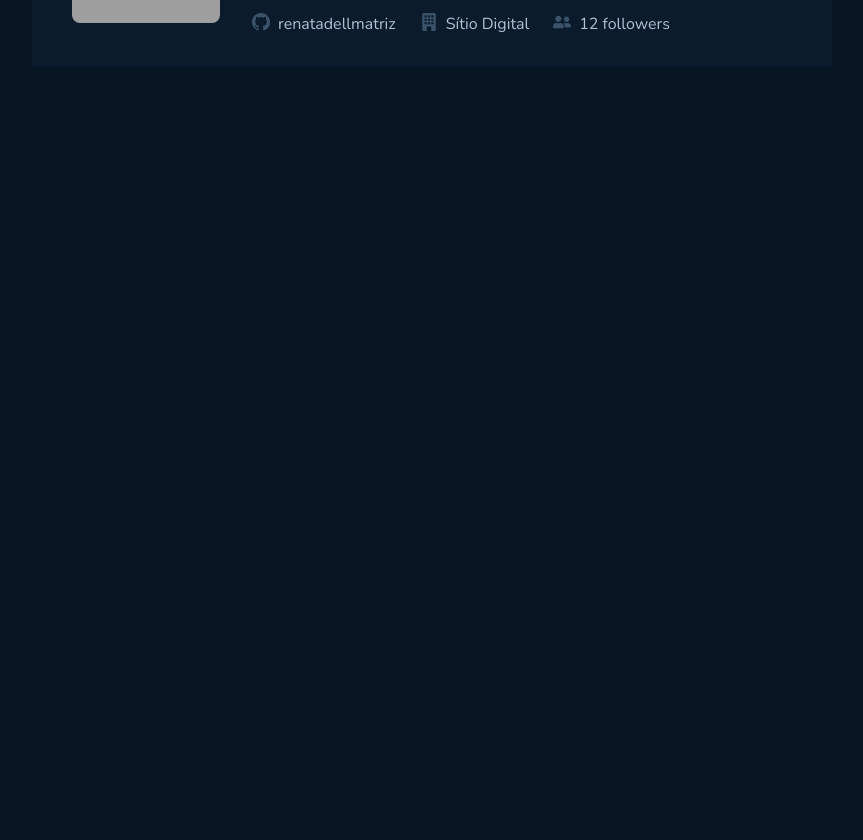
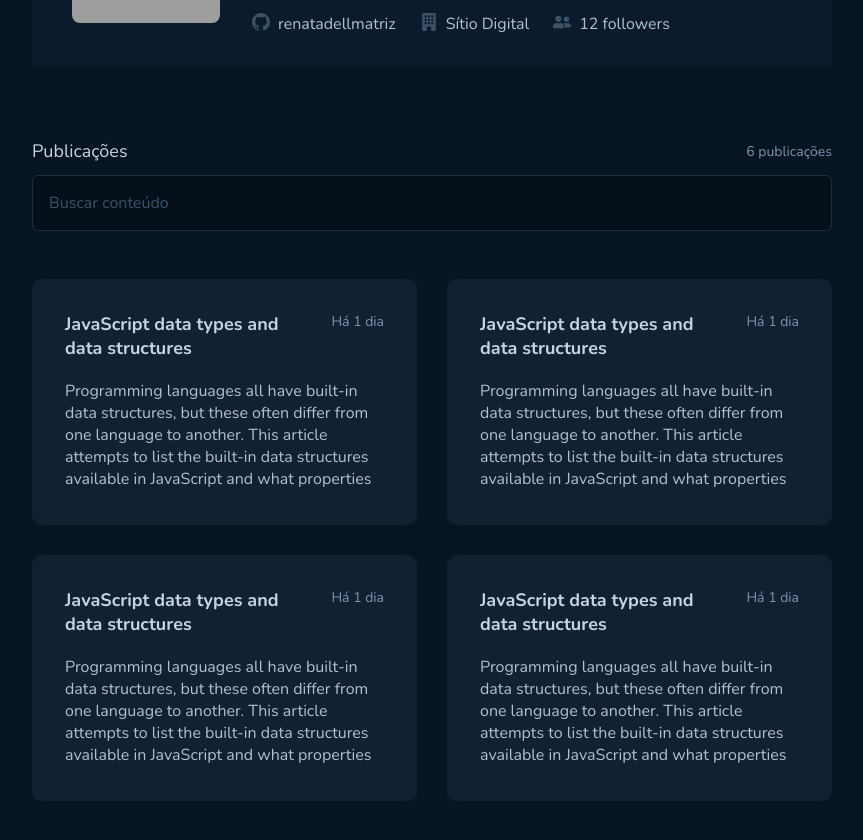
Before and after one commit to RenataDellamatriz/github-blog, a React (Vite) app: page / in a window 1280 px wide. Shown: the part 360-1200 px from the top of the page, without its empty margins (208-1071 px from the left). Before the commit the page ends 800 px from the top, so only its background shows below. Built offline with nearby package versions, Linux system fonts and the light colour scheme; grey boxes are pictures that could not be loaded.

Commit message:
feat: home page

```diff
--- /dev/null
+++ b/src/pages/Home/components/PostCard/index.tsx
@@ -0,0 +1,31 @@
+import {
+  PostCardContainer,
+  PostDescription,
+  PostHeader,
+  PostTitle,
+} from './styles'
+
+export function PostCard() {
+  return (
+    <PostCardContainer>
+      <PostHeader>
+        <PostTitle>JavaScript data types and data structures</PostTitle>
+        <span>Há 1 dia</span>
+      </PostHeader>
+      <PostDescription>
+        <p>
+          Programming languages all have built-in data structures, but these
+          often differ from one language to another. This article attempts to
+          list the built-in data structures available in JavaScript and what
+          properties they have. These can be used to build other data
+          structures. Wherever possible, comparisons with other languages are
+          drawn. Dynamic typing JavaScript is a loosely typed and dynamic
+          language. Variables in JavaScript are not directly associated with any
+          particular value type, and any variable can be assigned (and
+          re-assigned) values of all types: let foo = 42; // foo is now a number
+          foo = bar; // foo is now a string foo = true; // foo is now a boolean
+        </p>
+      </PostDescription>
+    </PostCardContainer>
+  )
+}
--- /dev/null
+++ b/src/pages/Home/components/PostCard/styles.ts
@@ -0,0 +1,42 @@
+import styled from 'styled-components'
+
+export const PostCardContainer = styled.div`
+  padding: 32px;
+  max-height: 260px;
+  width: 100%;
+  overflow: hidden;
+  border: 1px solid transparent;
+
+  background-color: ${(props) => props.theme['base-post']};
+  border-radius: 10px;
+  cursor: pointer;
+
+  :hover {
+    border: 1px solid ${(props) => props.theme['base-label']};
+  }
+`
+
+export const PostHeader = styled.header`
+  display: flex;
+  gap: 1rem;
+
+  span {
+    font-size: 0.875rem;
+    color: ${(props) => props.theme['base-span']};
+    white-space: nowrap;
+  }
+`
+export const PostTitle = styled.h3`
+  font-size: 1.125rem;
+  font-weight: 700;
+  color: ${(props) => props.theme['base-subtitle']};
+`
+
+export const PostDescription = styled.main`
+  margin-top: 1.25rem;
+  height: 112px;
+  overflow: hidden;
+  p {
+    color: ${(props) => props.theme['base-text']};
+  }
+`
--- a/src/pages/Home/components/ProfileInfo/styles.ts
+++ b/src/pages/Home/components/ProfileInfo/styles.ts
@@ -41,6 +41,11 @@ export const HeaderProfile = styled.header`
 
     text-transform: uppercase;
     text-decoration: none;
+
+    :hover {
+      text-decoration: underline;
+      transition: 0.2s;
+    }
   }
 
   @media (max-width: 450px) {
--- a/src/pages/Home/index.tsx
+++ b/src/pages/Home/index.tsx
@@ -1,10 +1,25 @@
+import { PostCard } from './components/PostCard'
 import { ProfileInfo } from './components/ProfileInfo'
-import { HomeContainer } from './styles'
+import { HomeContainer, InputContainer, PostCardWrapper } from './styles'
 
 export function Home() {
   return (
     <HomeContainer>
       <ProfileInfo />
+      <InputContainer>
+        <div>
+          <label htmlFor="">Publicações</label>
+          <span>6 publicações</span>
+        </div>
+        <input type="text" placeholder="Buscar conteúdo" />
+      </InputContainer>
+
+      <PostCardWrapper>
+        <PostCard />
+        <PostCard />
+        <PostCard />
+        <PostCard />
+      </PostCardWrapper>
     </HomeContainer>
   )
 }
--- a/src/pages/Home/styles.ts
+++ b/src/pages/Home/styles.ts
@@ -6,3 +6,44 @@ export const HomeContainer = styled.main`
   margin-top: -5.5rem;
   padding: 1rem 2rem;
 `
+export const InputContainer = styled.div`
+  margin-top: 4.5rem;
+  div {
+    display: flex;
+    justify-content: space-between;
+    align-items: center;
+  }
+  label {
+    color: ${(props) => props.theme['base-subtitle']};
+    font-size: 1.125rem;
+  }
+  span {
+    color: ${(props) => props.theme['base-span']};
+    font-size: 0.875rem;
+  }
+  input {
+    margin-top: 0.75rem;
+    width: 100%;
+    padding: 1rem;
+    border-radius: 6px;
+    border: 1px solid ${(props) => props.theme['base-border']};
+    background-color: ${(props) => props.theme['base-input']};
+    color: ${(props) => props.theme['base-text']};
+    ::placeholder {
+      color: ${(props) => props.theme['base-label']};
+    }
+    :focus {
+      border: 1px solid ${(props) => props.theme.blue};
+    }
+  }
+`
+export const PostCardWrapper = styled.div`
+  display: grid;
+  grid-template-columns: repeat(2, 1fr);
+  gap: 30px;
+  margin-top: 3rem;
+
+  @media (max-width: 768px) {
+    grid-template-columns: repeat(1, 1fr);
+  }
+`
```
